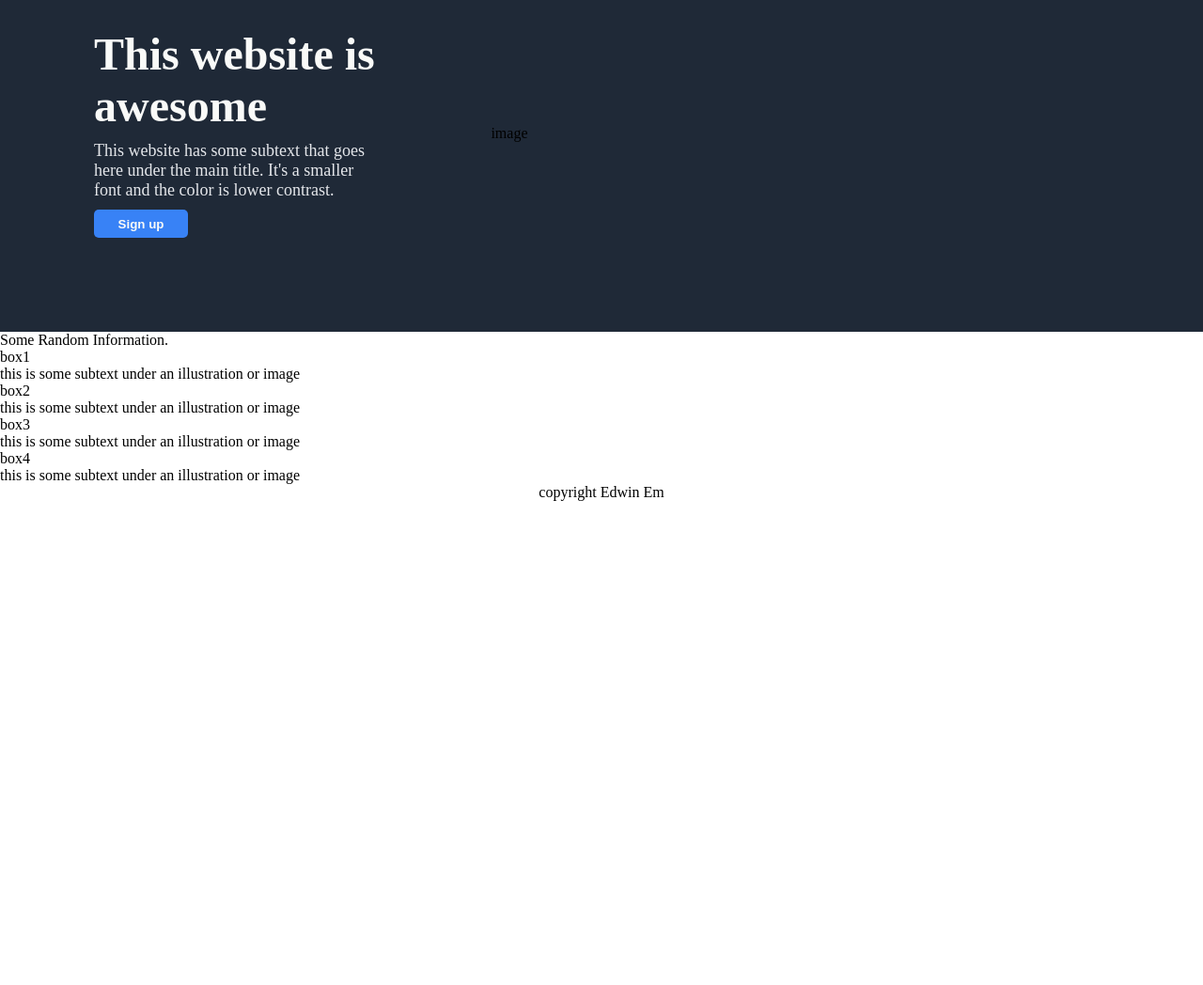
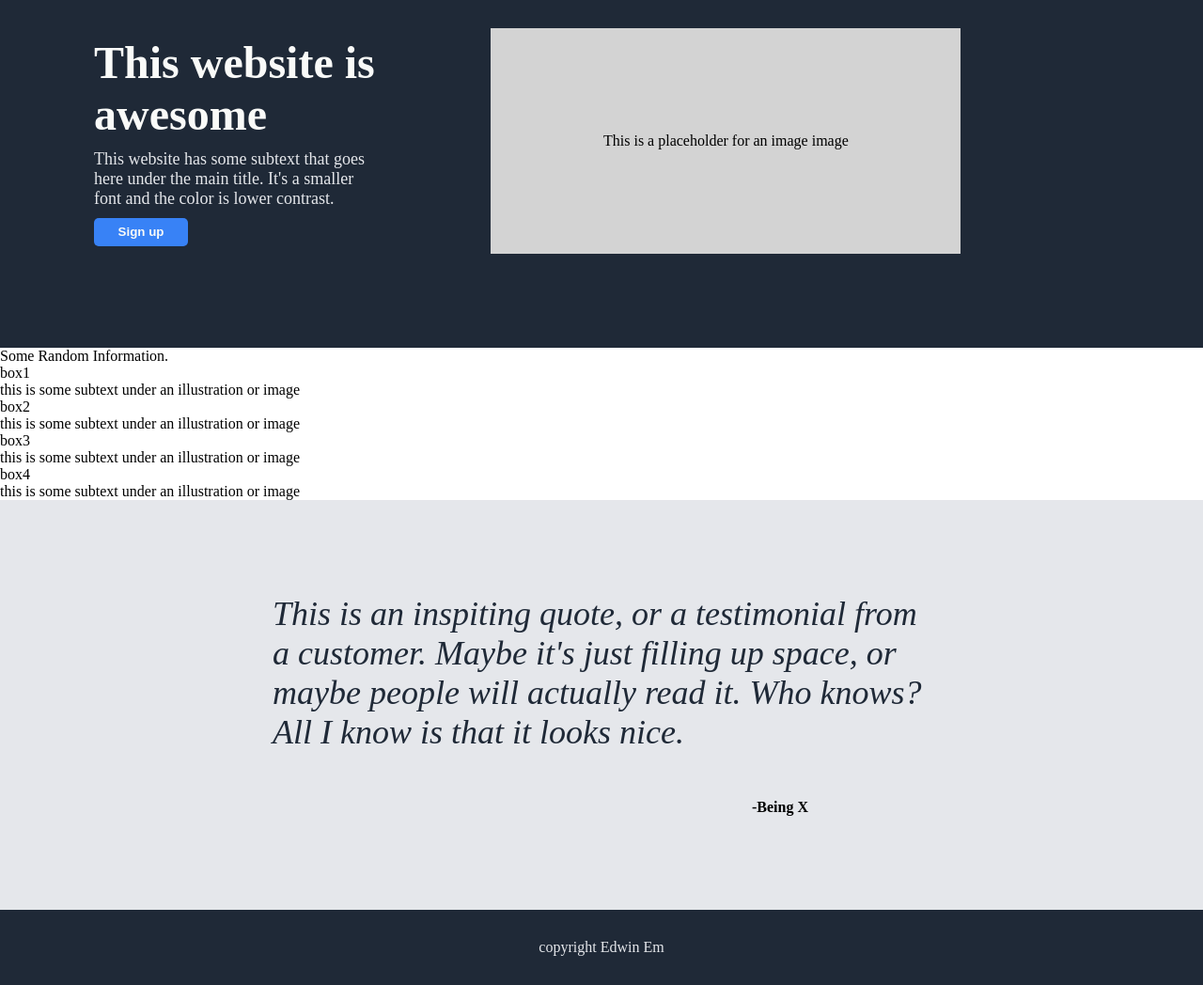
Before and after one commit to edem4963/odin-landing-page, a plain HTML site: page index.html in a window 1280 px wide. Shown: the part 140-1188 px from the top of the page at 94% size. Before the commit the page ends 800 px from the top, so only its background shows below. Drawn offline with Linux system fonts and the light colour scheme.

Commit message:
Edit testimonial section and image placeholder

```diff
--- a/index.html
+++ b/index.html
@@ -33,7 +33,7 @@
                 <div class="button"><button class="button1">Sign up</button></div>
             </div>
             <div class="right-side">
-                image
+                This is a placeholder for an image image
             </div>
         </div>
         <div class="third">
@@ -60,6 +60,12 @@
             </div>
         </div>
         <div class="fourth">
+            <div class="testimony">
+                This is an inspiting quote, or a testimonial from a customer.
+                Maybe it's just filling up space, or maybe people will actually read it. Who knows?
+                All I know is that it looks nice.
+            </div>
+            <div class="author"><strong>-Being X</strong></div>
         </div>
         <div class="fifth">
             <div class="banner">
--- a/style.css
+++ b/style.css
@@ -19,7 +19,7 @@ body {
     flex-direction: row;
     align-items: center;
     padding: 10px 100px;
-    gap: 500px;
+    gap: 400px;
 }
 
 .logo {
@@ -71,8 +71,42 @@ body {
     font-weight: 700;
 }
 
-.footer {
+.right-side {
+    height: 30vh;
+    width: 500px;
+    background-color: lightgrey;
     display: flex;
     justify-content: center;
     align-items: center;
 }
+
+.fourth {
+    background-color: #e5e7eb;
+    padding: 100px;
+    display: flex;
+    flex-direction: column;
+    justify-content: center;
+
+}
+
+.testimony {
+    font-size: 36px;
+    width: 700px;
+    color: #1F2937;
+    font-style: italic;
+    align-self: center;
+}
+
+.author {
+    margin-left: 700px;
+    margin-top: 50px;
+}
+
+.footer {
+    background-color: #1F2937;
+    color: #e5e7eb;
+    height: 10vh;
+    display: flex;
+    justify-content: center;
+    align-items: center;
+}
```
